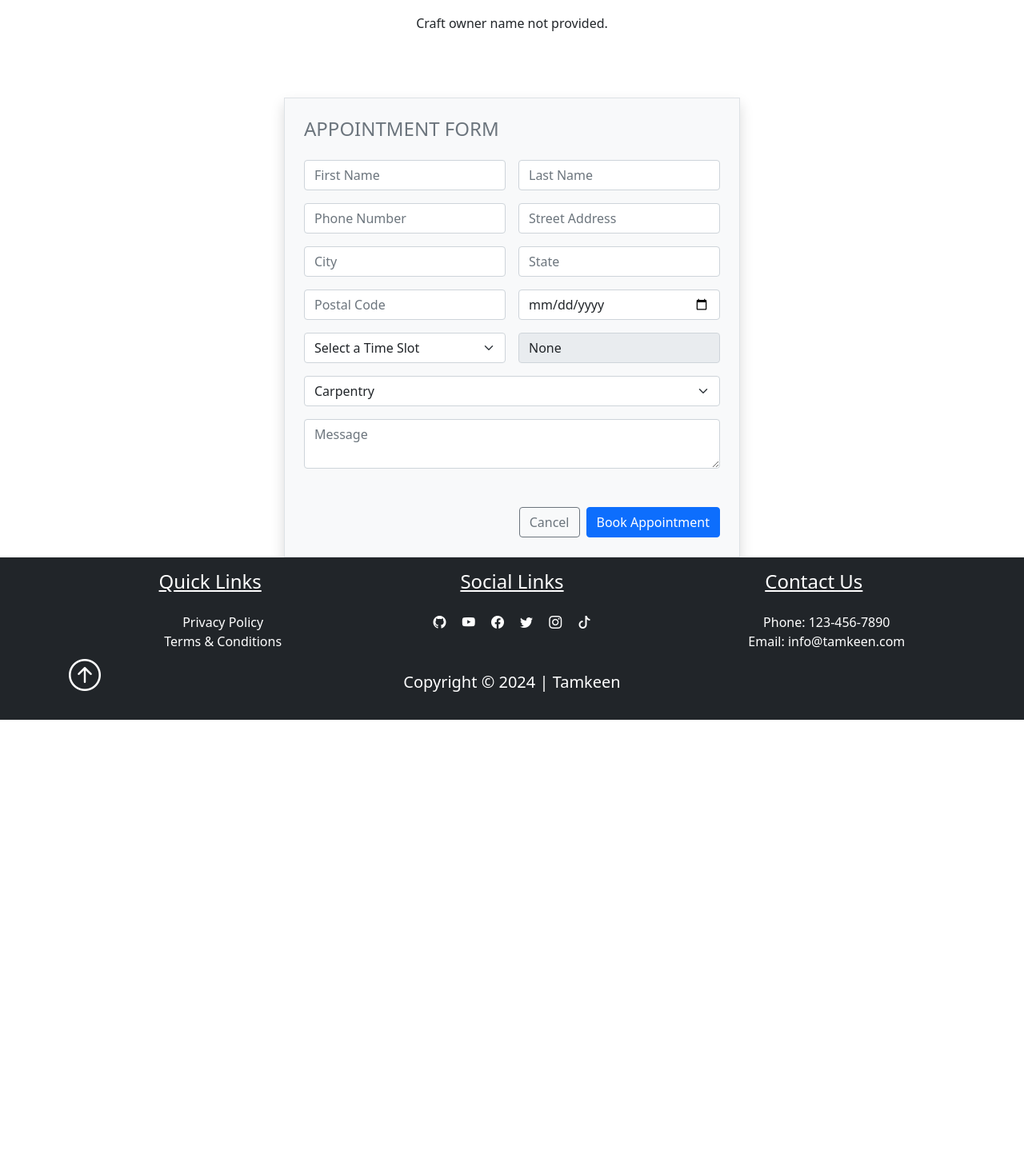
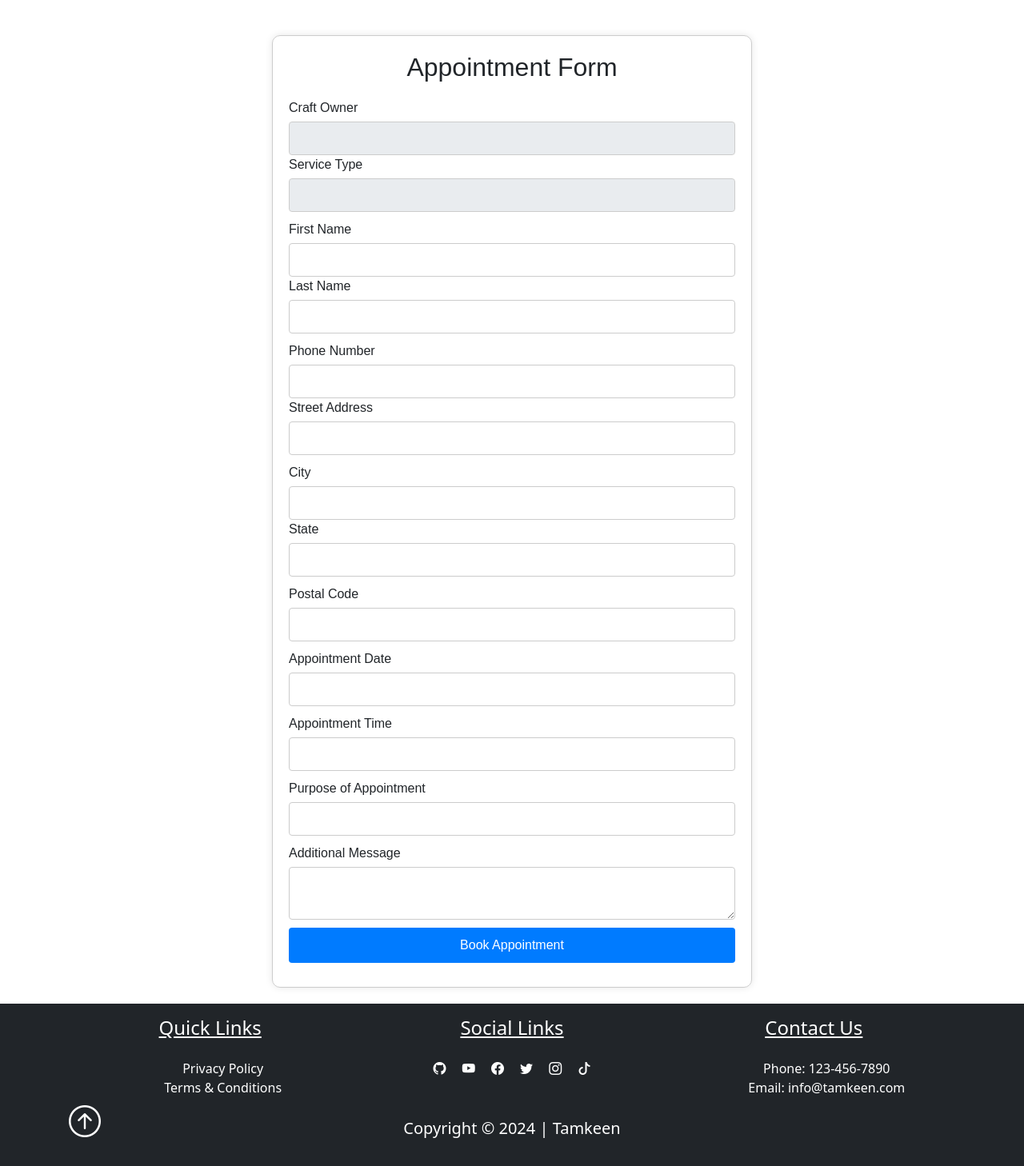
Before and after one commit to Islam2002M/craftyy, a Flask app: page /appointments in a window 1280 px wide. Shown: the part 81-1539 px from the top of the page at 80% size. Before the commit the page ends 981 px from the top, so only its background shows below. Run offline with Flask 3, Linux system fonts and the light colour scheme; lists and menus that the app fills with data are empty; some libraries are stand-ins or nearby versions.

Commit message:
edit Appintment to store in Database

```diff
--- a/pythonic/forms.py
+++ b/pythonic/forms.py
@@ -2,7 +2,7 @@ from tokenize import String
 from flask_wtf import FlaskForm
 from flask_wtf.file import FileField, FileAllowed
 from flask_login import current_user
-from wtforms import DateField, StringField, PasswordField, SubmitField, BooleanField, TextAreaField,SelectField, TimeField
+from wtforms import DateField, HiddenField, StringField, PasswordField, SubmitField, BooleanField, TextAreaField,SelectField, TimeField
 from wtforms.validators import (
     DataRequired,
     Length,
@@ -125,22 +125,17 @@ class NewLessonForm(FlaskForm):
     submit = SubmitField('Save')
 
 class AppointmentForm(FlaskForm):
-    first_name = StringField('First Name', validators=[DataRequired(), Length(max=50)])
-    last_name = StringField('Last Name', validators=[DataRequired(), Length(max=50)])
-    phone_number = StringField('Phone Number', validators=[DataRequired(), Length(min=10, max=15)])
-    street_address = StringField('Street Address', validators=[DataRequired(), Length(max=255)])
-    city = StringField('City', validators=[DataRequired(), Length(max=100)])
-    state = StringField('State', validators=[DataRequired(), Length(max=100)])
-    postal_code = StringField('Postal Code', validators=[DataRequired(), Length(max=20)])
-    appointment_date = DateField('Appointment Date', validators=[DataRequired()])
-    appointment_time = TimeField('Appointment Time', validators=[DataRequired()])
-    appointment_purpose = SelectField('Purpose Of Appointment', choices=[
-        ('Carpentry', 'Carpentry'),
-        ('Cleaning', 'Cleaning'),
-        ('Electrical', 'Electrical'),
-        ('Moving Furniture', 'Moving Furniture'),
-        ('Painting', 'Painting'),
-        ('Plumbing', 'Plumbing')
-    ], validators=[DataRequired()])
-    message = TextAreaField('Message')
-    craft_owner = StringField('Craft Owner', validators=[DataRequired(), Length(max=100)])
+    first_name = StringField('First Name', validators=[DataRequired()])
+    last_name = StringField('Last Name', validators=[DataRequired()])
+    phone_number = StringField('Phone Number', validators=[DataRequired()])
+    street_address = StringField('Street Address', validators=[DataRequired()])
+    city = StringField('City', validators=[DataRequired()])
+    state = StringField('State', validators=[DataRequired()])
+    postal_code = StringField('Postal Code', validators=[DataRequired()])
+    appointment_date = SelectField('Appointment Date', choices=[], validators=[DataRequired()])
+    appointment_time = SelectField('Appointment Time', choices=[], validators=[DataRequired()])
+    appointment_purpose = StringField('Purpose of Appointment', validators=[DataRequired()])
+    message = TextAreaField('Additional Message')
+    craft_owner = StringField('Craft Owner', render_kw={'readonly': True})
+    service_type = StringField('Service Type', render_kw={'readonly': True})
+    submit = SubmitField('Book Appointment')
--- a/pythonic/routes.py
+++ b/pythonic/routes.py
@@ -1,3 +1,4 @@
+from datetime import datetime , time, timedelta
 import secrets
 import os
 import logging
@@ -33,6 +34,34 @@ def save_picture(form_picture):
 def home():
     return render_template('home.html')
 
+@app.route("/register", methods=["GET", "POST"])
+def register():
+    if current_user.is_authenticated:
+        return redirect(url_for("home"))
+    form = RegistrationForm()
+    if form.validate_on_submit():
+        hashed_password = bcrypt.generate_password_hash(form.password.data).decode(
+            "utf-8"
+        )
+        user = User(
+            username=form.username.data,
+            email=form.email.data,
+            password=hashed_password,
+            address=form.address.data,
+            contactNumber=form.contactNumber.data,
+            user_type=form.user_type.data,
+        )
+        if form.user_type.data == 'craft_owner':
+            user.service_type = form.service_type.data
+            user.description = form.description.data
+        db.session.add(user)
+        db.session.commit()
+        login_user(user)
+
+        flash(f"Account created successfully for {form.username.data} as a {form.user_type.data}", "success")
+        return redirect(url_for("home"))
+    return render_template("register.html", title="Register", form=form)
+
 @app.route("/aboutUs")
 def about():
     return render_template('about.html')
@@ -47,68 +76,111 @@ def logout():
     logout_user()
     return redirect(url_for("home"))
 
-# Set up logging
-logging.basicConfig(level=logging.DEBUG)
+def get_next_date_from_day(day_name):
+    """Given a day name, return the next date that matches the day."""
+    days = ["monday", "tuesday", "wednesday", "thursday", "friday", "saturday", "sunday"]
+    today = datetime.today()
+    today_day_index = today.weekday()
+    target_day_index = days.index(day_name.lower())
+    days_ahead = (target_day_index - today_day_index + 7) % 7
+    if days_ahead == 0:  # if it's the same day, move to the next week's day
+        days_ahead = 7
+    return today + timedelta(days=days_ahead)
 
 @app.route('/appointments', methods=['GET', 'POST'])
 def appointments():
     form = AppointmentForm()
-    craft_owner_name = request.args.get('craft_owner')
-    service_type = request.args.get('service_type')  # Get service_type from query parameters
 
-    print(f"craft_owner_name: {craft_owner_name}")
-    print(f"service_type: {service_type}")
+    # Get parameters from the form or the request args
+    craft_owner_name = request.args.get('craft_owner') or form.craft_owner.data
+    service_type = request.args.get('service_type') or form.service_type.data
 
-    if request.method == 'POST' and form.validate_on_submit():
-        print("Form submitted")
-        appointment = Appointment(
-            first_name=form.first_name.data,
-            last_name=form.last_name.data,
-            phone_number=form.phone_number.data,
-            street_address=form.street_address.data,
-            city=form.city.data,
-            state=form.state.data,
-            postal_code=form.postal_code.data,
-            appointment_date=form.appointment_date.data,
-            appointment_time=form.appointment_time.data,
-            craft_owner=form.craft_owner.data,
-            appointment_purpose=form.appointment_purpose.data,
-            message=form.message.data
-        )
-        db.session.add(appointment)
-        db.session.commit()
-        flash('Your appointment has been booked!', 'success')
-        return redirect(url_for('appointment_summary', appointment_id=appointment.id))
+    logging.debug(f"Received craft_owner: {craft_owner_name}")
+    logging.debug(f"Received service_type: {service_type}")
 
-    # Fetch available slots by craft owner's name
-    available_slots = []
     if craft_owner_name:
-        print(f"Looking for craft owner with username: {craft_owner_name}")
         user = User.query.filter_by(username=craft_owner_name).first()
         if user:
-            print(f"Craft owner found: {user}")
+            logging.debug(f"Found user: {user.username}")
             if user.availability:
                 availability = user.availability
-                print(f"Availability found: {availability}")
-                # Generate slots for the availability if they do not exist
-                if not availability.slots:
-                    print("No slots found, generating slots...")
-                    availability.generate_slots(duration=60)  # Assume 30 minutes slot duration
-                    db.session.commit()  # Commit the generated slots to the database
+                logging.debug(f"User availability: {availability}")
                 available_slots = Slot.query.filter_by(availability_id=availability.id).all()
-                print(f"Available slots: {available_slots}")
+                logging.debug(f"Available slots: {available_slots}")
+
+                available_days = availability.days.split(',')
+                logging.debug(f"Available days: {available_days}")
+
+                form.appointment_date.choices = [(day, day) for day in available_days]
+                form.appointment_time.choices = [(slot.id, slot.period) for slot in available_slots]
             else:
-                flash('Craft owner has no availability.', 'error')
-                print("Craft owner has no availability.")
+                logging.debug("User has no availability")
+                available_slots = []
         else:
-            flash('Craft owner not found.', 'error')
-            print("Craft owner not found.")
+            logging.debug("No user found with the given craft_owner name")
+            available_slots = []
     else:
-        flash('Craft owner name not provided.', 'error')
-        print("Craft owner name not provided.")
+        logging.debug("No craft_owner name provided")
+        user = None
+        available_slots = []
+
+    if request.method == 'POST':
+        try:
+            if form.validate_on_submit():
+                logging.debug("Form validation successful")
+
+                # Convert appointment_date from day name to date object
+                try:
+                    appointment_day_str = form.appointment_date.data
+                    appointment_date = get_next_date_from_day(appointment_day_str).date()
+                    logging.debug(f"Parsed appointment date: {appointment_date}")
+                except Exception as e:
+                    logging.error(f"Error parsing appointment date: {e}")
+                    flash('Invalid appointment date format', 'danger')
+                    return render_template('appointments.html', form=form, available_slots=available_slots, craft_owner=craft_owner_name, service_type=service_type)
+
+                # Convert appointment_time from string to time object
+                try:
+                    slot_id = form.appointment_time.data
+                    slot = Slot.query.get(slot_id)
+                    appointment_time = datetime.strptime(slot.period.split('-')[0], '%H:%M:%S').time()  # Adjust format as per slot.period
+                    logging.debug(f"Parsed appointment time: {appointment_time}")
+                except Exception as e:
+                    logging.error(f"Error parsing appointment time: {e}")
+                    flash('Invalid appointment time format', 'danger')
+                    return render_template('appointments.html', form=form, available_slots=available_slots, craft_owner=craft_owner_name, service_type=service_type)
+
+                appointment = Appointment(
+                    first_name=form.first_name.data,
+                    last_name=form.last_name.data,
+                    phone_number=form.phone_number.data,
+                    street_address=form.street_address.data,
+                    city=form.city.data,
+                    state=form.state.data,
+                    postal_code=form.postal_code.data,
+                    appointment_date=appointment_date,
+                    appointment_time=appointment_time,
+                    craft_owner=craft_owner_name,
+                    customer_id=2,  # Replace with the actual customer ID
+                    appointment_purpose=form.appointment_purpose.data,
+                    message=form.message.data
+                )
+                db.session.add(appointment)
+                db.session.commit()
+                logging.debug("Appointment successfully added to the database")
+                flash('Your appointment has been booked!', 'success')
+                return redirect(url_for('home'))
+            else:
+                logging.debug("Form validation failed")
+        except Exception as e:
+            logging.error(f"Unexpected error during appointment booking: {e}")
+            flash('An unexpected error occurred. Please try again.', 'danger')
+
+    # Pre-fill the form fields for read-only fields
+    form.craft_owner.data = craft_owner_name
+    form.service_type.data = service_type
 
     return render_template('appointments.html', form=form, available_slots=available_slots, craft_owner=craft_owner_name, service_type=service_type)
-
 @app.route("/dashboard", methods=["GET"])
 @login_required
 def dashboard():
--- a/pythonic/templates/appointments.html
+++ b/pythonic/templates/appointments.html
@@ -1,76 +1,115 @@
-{% extends "layout.html" %}
-
-{% block content %}
 <!DOCTYPE html>
 <html lang="en">
 <head>
+    <meta charset="UTF-8">
+    <meta name="viewport" content="width=device-width, initial-scale=1.0">
     <title>Appointment Form</title>
-    <meta charset="utf-8">
-    <meta name="viewport" content="width=device-width, initial-scale=1">
-    <link rel="stylesheet" href="https://cdn.jsdelivr.net/npm/bootstrap-icons@1.5.0/font/bootstrap-icons.css">
-    <link href="https://cdn.jsdelivr.net/npm/bootstrap@5.0.2/dist/css/bootstrap.min.css" rel="stylesheet">
 </head>
+<style>
+/* Specific CSS for the appointment form */
+.appointment-form {
+    font-family: Arial, sans-serif;
+    margin: 20px;
+}
+
+.appointment-form .container {
+    max-width: 600px;
+    margin: 0 auto;
+    padding: 20px;
+    border: 1px solid #ccc;
+    border-radius: 10px;
+    box-shadow: 0 0 10px rgba(0, 0, 0, 0.1);
+}
+
+.appointment-form h2 {
+    text-align: center;
+    margin-bottom: 20px;
+}
+
+.appointment-form form div {
+    margin-bottom: 10px;
+}
+
+.appointment-form label {
+    display: block;
+    margin-bottom: 5px;
+}
+
+.appointment-form .form-control {
+    width: 100%;
+    padding: 8px;
+    box-sizing: border-box;
+    border: 1px solid #ccc;
+    border-radius: 4px;
+}
+
+.appointment-form .btn {
+    display: block;
+    width: 100%;
+    padding: 10px;
+    background-color: #007bff;
+    color: white;
+    border: none;
+    border-radius: 4px;
+    cursor: pointer;
+    text-align: center;
+}
+
+.appointment-form .btn-primary {
+    background-color: #007bff;
+}
+
+.appointment-form .btn-primary:hover {
+    background-color: #0056b3;
+}
+</style>
 <body>
-    <div class="container mt-5">
-        <div class="row">
-            <div class="col-md-6 offset-md-3 border p-4 shadow bg-light">
-                <div class="col-12">
-                    <h3 class="fw-normal text-secondary fs-4 text-uppercase mb-4">Appointment Form</h3>
+    {% extends "layout.html" %}
+    {% block content %}
+    <br>
+    <div class="appointment-form">
+        <div class="container">
+            <h2>Appointment Form</h2>
+            <form method="POST" action="{{ url_for('appointments') }}">
+                {{ form.hidden_tag() }}
+                <div>
+                    {{ form.craft_owner.label }} {{ form.craft_owner(class_="form-control", readonly=True) }}
+                    {{ form.service_type.label }} {{ form.service_type(class_="form-control", readonly=True) }}
                 </div>
-                <form action="/appointments" method="POST">
-                    {{ form.hidden_tag() }}
-                    <div class="row g-3">
-                        <div class="col-md-6">
-                            {{ form.first_name(class_="form-control", placeholder="First Name") }}
+                <div>
+                    {{ form.first_name.label }} {{ form.first_name(class_="form-control") }}
+                    {{ form.last_name.label }} {{ form.last_name(class_="form-control") }}
                 </div>
-                        <div class="col-md-6">
-                            {{ form.last_name(class_="form-control", placeholder="Last Name") }}
+                <div>
+                    {{ form.phone_number.label }} {{ form.phone_number(class_="form-control") }}
+                    {{ form.street_address.label }} {{ form.street_address(class_="form-control") }}
                 </div>
-                        <div class="col-md-6">
-                            {{ form.phone_number(class_="form-control", placeholder="Phone Number") }}
+                <div>
+                    {{ form.city.label }} {{ form.city(class_="form-control") }}
+                    {{ form.state.label }} {{ form.state(class_="form-control") }}
                 </div>
-                        <div class="col-md-6">
-                            {{ form.street_address(class_="form-control", placeholder="Street Address") }}
+                <div>
+                    {{ form.postal_code.label }} {{ form.postal_code(class_="form-control") }}
                 </div>
-                        <div class="col-md-6">
-                            {{ form.city(class_="form-control", placeholder="City") }}
+                <div>
+                    {{ form.appointment_date.label }} {{ form.appointment_date(class_="form-control") }}
                 </div>
-                        <div class="col-md-6">
-                            {{ form.state(class_="form-control", placeholder="State") }}
+                <div>
+                    {{ form.appointment_time.label }} {{ form.appointment_time(class_="form-control") }}
                 </div>
-                        <div class="col-md-6">
-                            {{ form.postal_code(class_="form-control", placeholder="Postal Code") }}
+                <div>
+                    {{ form.appointment_purpose.label }} {{ form.appointment_purpose(class_="form-control") }}
                 </div>
-                        <div class="col-md-6">
-                            {{ form.appointment_date(class_="form-control", placeholder="Appointment Date") }}
+                <div>
+                    {{ form.message.label }} {{ form.message(class_="form-control") }}
                 </div>
-                        <div class="col-md-6">
-                            <select class="form-select" name="appointment_time" id="appointment_time">
-                                <option selected disabled>Select a Time Slot</option>
-                                {% for slot in available_slots %}
-                                    <option value="{{ slot.period }}">{{ slot.period }}</option>
-                                {% endfor %}
-                            </select>
-                        </div>
-                        <div class="col-md-6">
-                            <input type="text" class="form-control" name="craft_owner" value="{{ craft_owner }}"  readonly>
-                        </div>
-                        <div class="col-12">
-                            {{ form.appointment_purpose(class_="form-select", readonly="readonly") }}
-                        </div>
-                        <div class="col-12">
-                            {{ form.message(class_="form-control", placeholder="Message") }}
-                        </div>
-                    </div>
-                    <div class="col-12 mt-5">
-                        <button type="submit" class="btn btn-primary float-end">Book Appointment</button>
-                        <button type="button" class="btn btn-outline-secondary float-end me-2">Cancel</button>
+
+                <div>
+                    {{ form.submit(class_="btn btn-primary") }}
                 </div>
             </form>
         </div>
     </div>
-    </div>
-
 </body>
 </html>
 {% endblock %}
```
Also changed, not shown: pythonic/seedingData.py (deleted, +0 -30 lines), instance/pythonic.db, pythonic/static/main.css (line endings or trailing spaces). Lines whose indentation alone changed are shown as unchanged.
